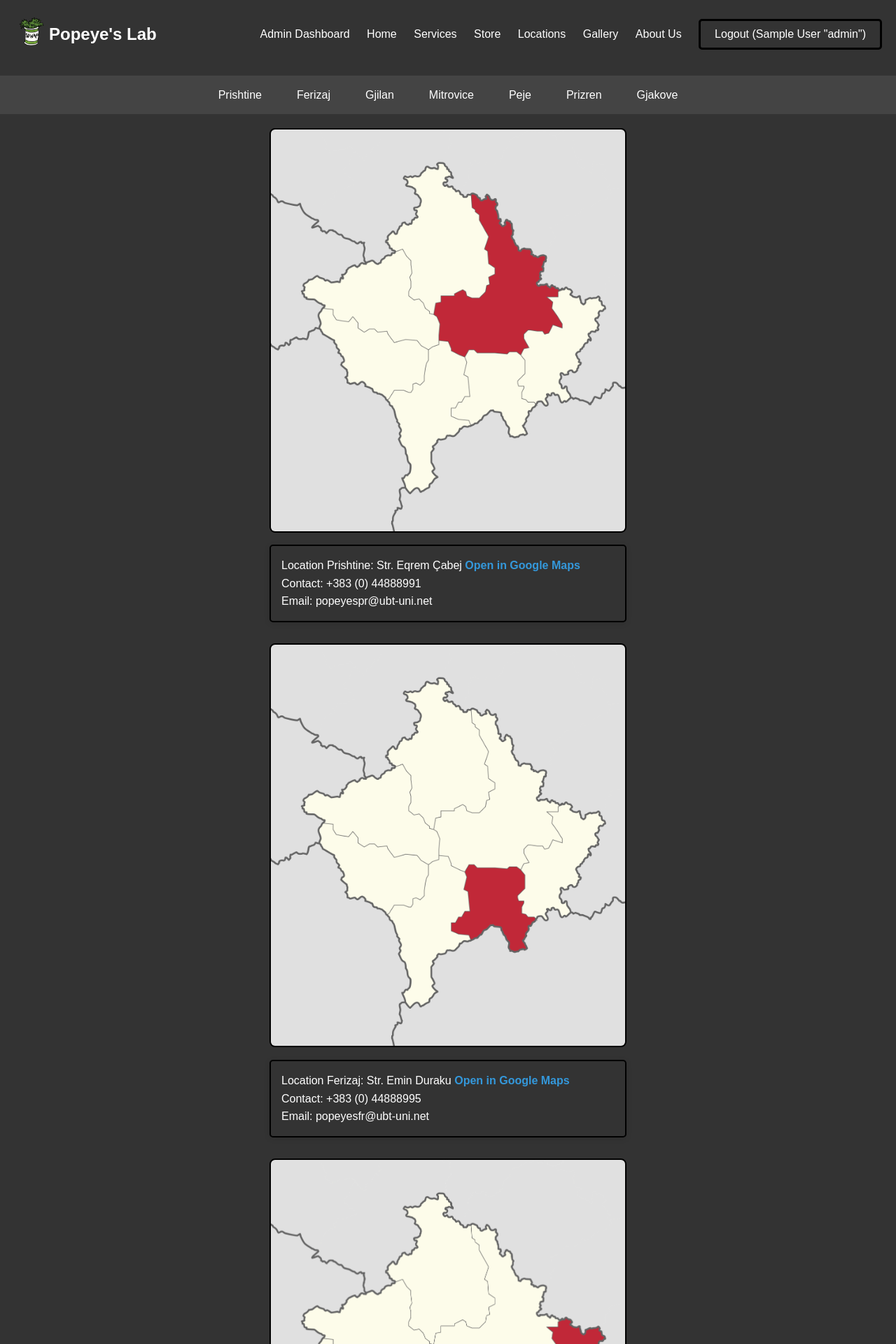
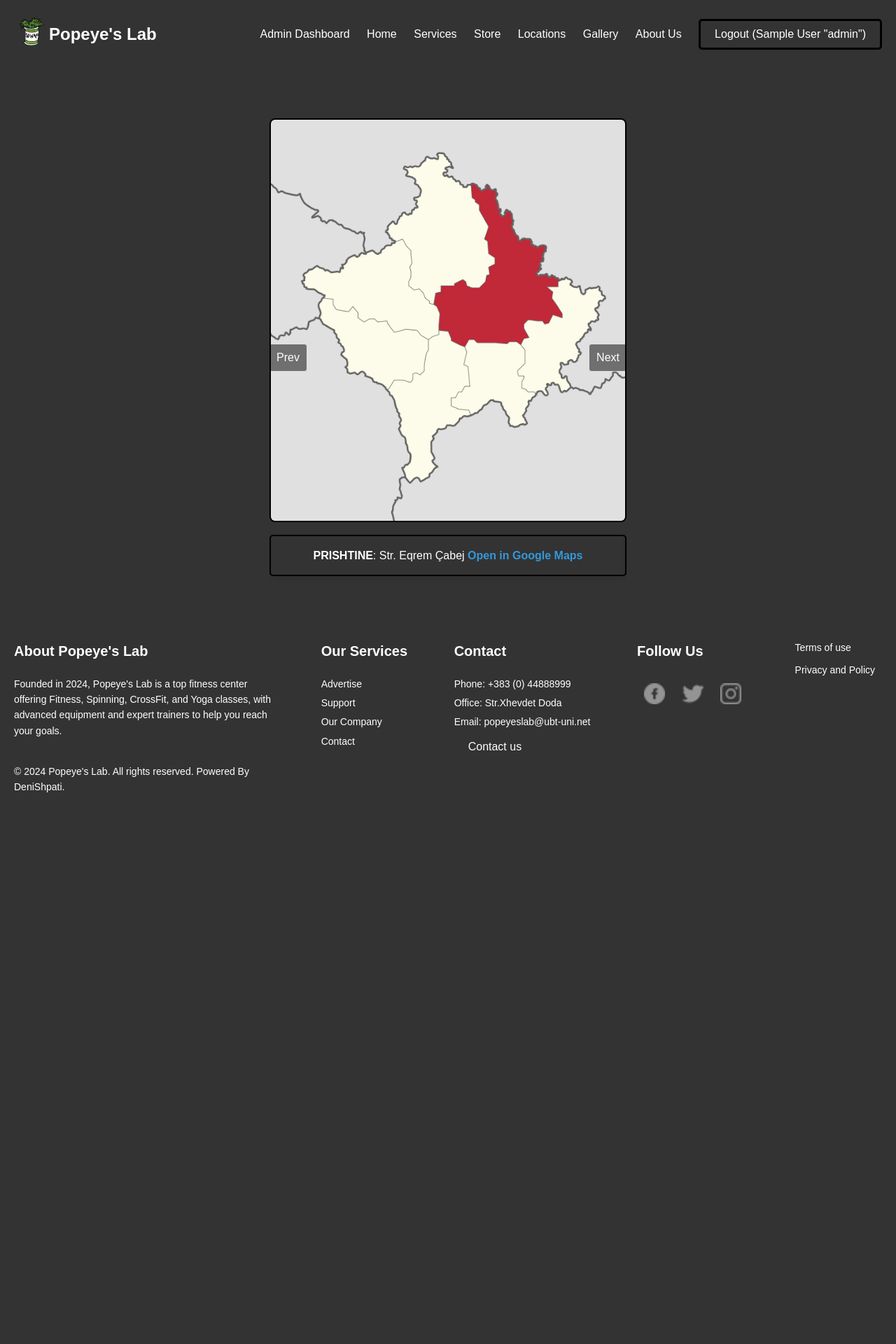
Before and after one commit to ShpatN/popeyes-lab, a PHP site: page /Location/Location.php in a window 1280 px wide. Shown: the top 1920 px of the page at 70% size. After the commit the page ends 1132 px from the top, so only its background shows below. Run offline with PHP 8.4, Linux system fonts and the light colour scheme; the visitor is signed in with stand-in values (Sample User, id 1).

Commit message:
Adds contact form and a slideshow on locations.php file

```diff
--- a/Location/Location.php
+++ b/Location/Location.php
@@ -22,69 +22,87 @@
     <?php
         include '../header.php';
     ?>
-    <nav class="second-nav">
-        <a href="#prishtine">Prishtine</a>
-        <a href="#ferizaj">Ferizaj</a>
-        <a href="#gjilan">Gjilan</a>
-        <a href="#mitrovice">Mitrovice</a>
-        <a href="#peje">Peje</a>
-        <a href="#prizren">Prizren</a>
-        <a href="#gjakove">Gjakove</a>
-    </nav>
     <main>
-        <div id="container">
-            <div id="prishtine">
+        <h1>Our Locations</h1>
+        <div id="slider-container">
+            <div class="slider">
+                <div id="prishtine" class="slide">
                     <img src="Prishtina01.png" alt="Prishtine">
-                <p>Location Prishtine: Str. Eqrem Çabej <a href="https://maps.app.goo.gl/zZ1ECeD1ytvCKndC8" >Open in Google Maps</a>
-                <br> Contact: +383 (0) 44888991
-                <br> Email: popeyespr@ubt-uni.net</p>
+                    <p><b>PRISHTINE</b>: Str. Eqrem Çabej <a href="https://maps.app.goo.gl/zZ1ECeD1ytvCKndC8" >Open in Google Maps</a>
                 </div>
 
-            <div id="ferizaj">
+                <div id="ferizaj" class="slide">
                     <img src="Ferizaj05.png" alt="Ferizaj">
-                <p>Location Ferizaj: Str. Emin Duraku <a href="https://maps.app.goo.gl/YRK3DPaE6u2nBna5A" >Open in Google Maps</a>
-                <br> Contact: +383 (0) 44888995
-                <br> Email: popeyesfr@ubt-uni.net</p>
+                    <p><b>FERIZAJ</b>: Str. Emin Duraku <a href="https://maps.app.goo.gl/YRK3DPaE6u2nBna5A" >Open in Google Maps</a>
                 </div>
 
-            <div id="gjilan">
+                <div id="gjilan" class="slide">
                     <img src="Gjilani06.png" alt="Gjilan">
-                <p>Location Gjilan: Str. 15 Qershori <a href="https://maps.app.goo.gl/YcMfSD1GYUxNBEVT7" >Open in Google Maps</a>
-                <br> Contact: +383 (0) 44888996
-                <br> Email: popeyesgl@ubt-uni.net</p>
+                    <p><b>GJILAN</b>: Str. 15 Qershori <a href="https://maps.app.goo.gl/YcMfSD1GYUxNBEVT7" >Open in Google Maps</a>
                 </div>
 
-            <div id="mitrovice">
-                <img src="Mitrovica02.png" alt="Mitorvice">
-                <p>Location Mitrovice: Str. Mbreteresha Teutë <a href="https://maps.app.goo.gl/QdieDRBVqDHePem18" >Open in Google Maps</a>
-                <br> Contact: +383 (0) 44888992
-                <br> Email: popeyesmt@ubt-uni.net</p>
+                <div id="mitrovice" class="slide">
+                    <img src="Mitrovica02.png" alt="Mitrovica">
+                    <p><b>MITROVICE</b>: Str. Mbreteresha Teutë <a href="https://maps.app.goo.gl/QdieDRBVqDHePem18" >Open in Google Maps</a>
                 </div>
 
-            <div id="peje">
+                <div id="peje" class="slide">
                     <img src="Peja03.png" alt="Peje">
-                <p>Location Peje: Str. Bekim Berisha <a href="https://maps.app.goo.gl/hKxhRqWVMc9tqb9WA" >Open in Google Maps</a>
-                <br> Contact: +383 (0) 44888993
-                <br> Email: popeyespj@ubt-uni.net</p>
+                    <p><b>PEJE</b>: Str. Bekim Berisha <a href="https://maps.app.goo.gl/hKxhRqWVMc9tqb9WA" >Open in Google Maps</a>
                 </div>
 
-            <div id="prizren">
+                <div id="prizren" class="slide">
                     <img src="Prizreni04.png" alt="Prizren">
-                <p>Location Prizren: Str. Tirana <a href="https://maps.app.goo.gl/c6f5MKP2fcLb35ns5" >Open in Google Maps</a>
-                <br> Contact: 0+383 (0) 44888994
-                <br> Email: popeyespz@ubt-uni.net</p>
+                    <p><b>PRIZREN</b>: Str. Tirana <a href="https://maps.app.goo.gl/c6f5MKP2fcLb35ns5" >Open in Google Maps</a>
                 </div>
 
-            <div id="gjakove">
+                <div id="gjakove" class="slide">
                     <img src="Gjakova07.png" alt="Gjakove">
-                <p>Location Gjakove: Str. Yjet e Erenikut <a href="https://maps.app.goo.gl/Lm5diWU9hugFJUot5" >Open in Google Maps</a>
-                <br> Contact: +383 (0) 44888997
-                <br> Email: popeyesgj@ubt-uni.net</p>
+                    <p><b>GJAKOVE</b>: Str. Yjet e Erenikut <a href="https://maps.app.goo.gl/Lm5diWU9hugFJUot5" >Open in Google Maps</a>
+                </div>
+            </div>
+            <div class="nav-buttons">
+                <button class="prev">Prev</button>
+                <button class="next">Next</button>
             </div>
         </div>
     </main>
+
     <?php
         include '../footer.php';
     ?>
+
+    <script>
+        let currentSlide = 0;
+        const slides = document.querySelectorAll('.slide');
+        const totalSlides = slides.length;
+
+        function showSlide(index) {
+            if (index >= totalSlides) {
+                currentSlide = 0;
+            } else if (index < 0) {
+                currentSlide = totalSlides - 1;
+            } else {
+                currentSlide = index;
+            }
+
+            document.querySelector('.slider').style.transform = `translateX(-${currentSlide * 100}%)`;
+        }
+
+        function nextSlide() {
+            showSlide(currentSlide + 1);
+        }
+
+        function prevSlide() {
+            showSlide(currentSlide - 1);
+        }
+
+        setInterval(nextSlide, 5000);
+
+        document.querySelector('.next').addEventListener('click', nextSlide);
+        document.querySelector('.prev').addEventListener('click', prevSlide);
+
+        showSlide(currentSlide);
+    </script>
 </body>
 </html>
--- a/Location/location.css
+++ b/Location/location.css
@@ -1,4 +1,3 @@
-
 * {
   margin: 0;
   padding: 0;
@@ -41,7 +40,6 @@ button:hover {
   border-radius: 5px;
 }
 
-
 header {
   background-color: #333;
   color: white;
@@ -80,27 +78,6 @@ header {
   transition: color 0.3s ease, border-bottom 0.3s ease;
 }
 
-.second-nav {
-  margin-top: 10px;
-  display: flex;
-  justify-content: center;
-  background-color: #444;
-  padding: 10px;
-}
-
-.second-nav a {
-  margin: 0 15px;
-  color: white;
-  text-decoration: none;
-  padding: 5px 10px;
-  border-radius: 3px;
-  transition: background-color 0.3s ease;
-}
-
-.second-nav a:hover {
-  background-color: #555;
-}
-
 main {
   padding: 20px;
   max-width: 550px;
@@ -132,7 +109,6 @@ main a {
   color: #3498db;
   font-weight: bold;
 }
-
 
 .footer {
   display: flex;
@@ -184,3 +160,41 @@ footer .social-icons img {
   color: white;
   text-decoration: none;
 }
+
+#slider-container {
+  width: 100%;
+  overflow: hidden;
+  position: relative;
+}
+
+.slider {
+  display: flex;
+  transition: transform 0.5s ease-in-out;
+}
+
+.slide {
+  min-width: 100%;
+  box-sizing: border-box;
+  text-align: center;
+}
+
+img {
+  width: 100%;
+  height: auto;
+}
+
+.nav-buttons {
+  position: absolute;
+  top: 50%;
+  width: 100%;
+  display: flex;
+  justify-content: space-between;
+  transform: translateY(-50%);
+}
+
+.prev, .next {
+  background-color: rgba(0, 0, 0, 0.5);
+  color: white;
+  padding: 10px;
+  cursor: pointer;
+}
--- a/footer.php
+++ b/footer.php
@@ -21,6 +21,7 @@
                 <li><a href="">Phone: +383 (0) 44888999</a></li>
                 <li><a href="">Office: Str.Xhevdet Doda</a></li>
                 <li><a href="">Email: popeyeslab@ubt-uni.net</a></li>
+                <button><a href="../contact/contact.php">Contact us</a></button>
             </ul>
         </div>
 
```
Also changed, not shown: admin/dashboard.php (+42 -7 lines), contact/contact.css (added, +64 -0 lines), contact/contact.php (added, +55 -0 lines). Lines whose indentation alone changed are shown as unchanged.
